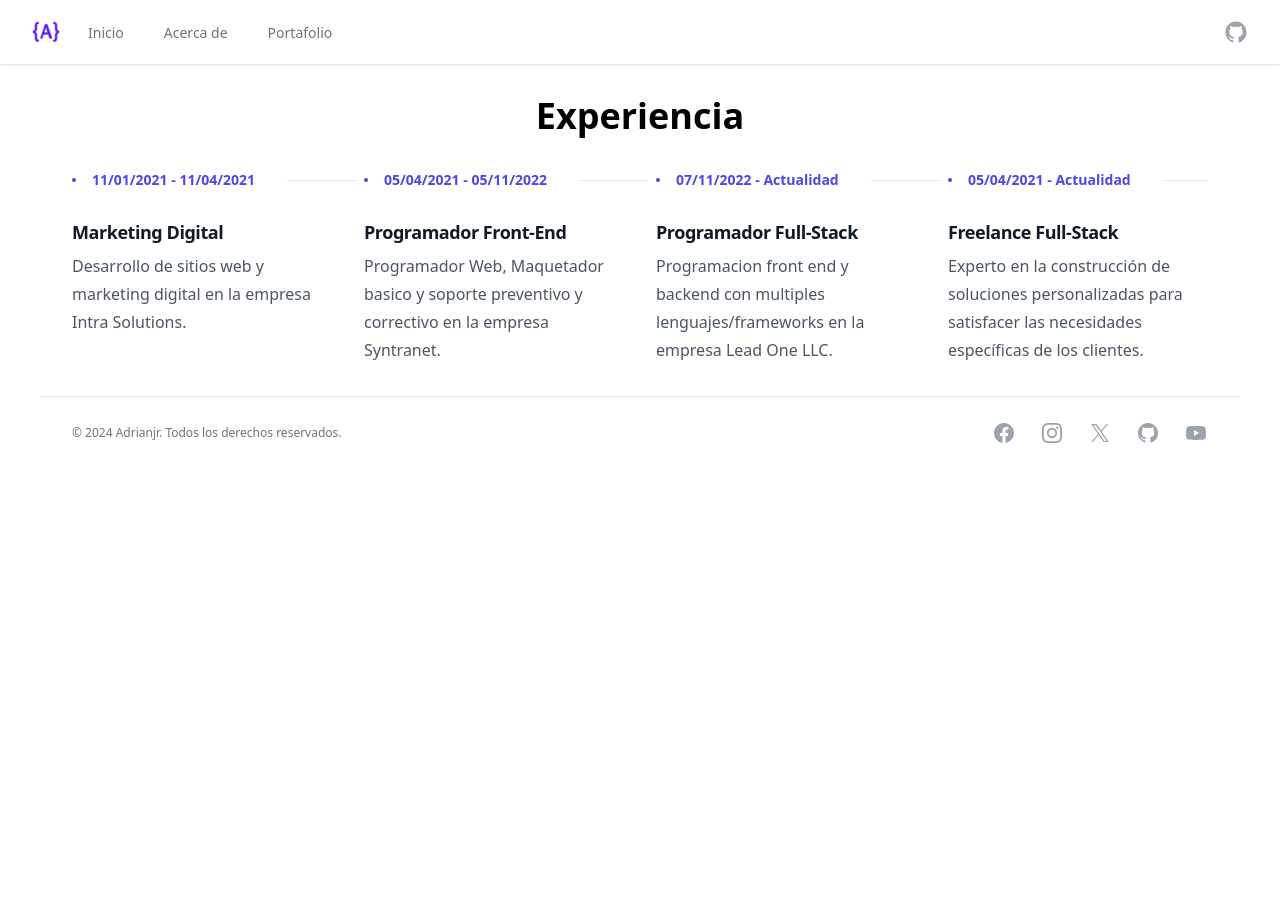
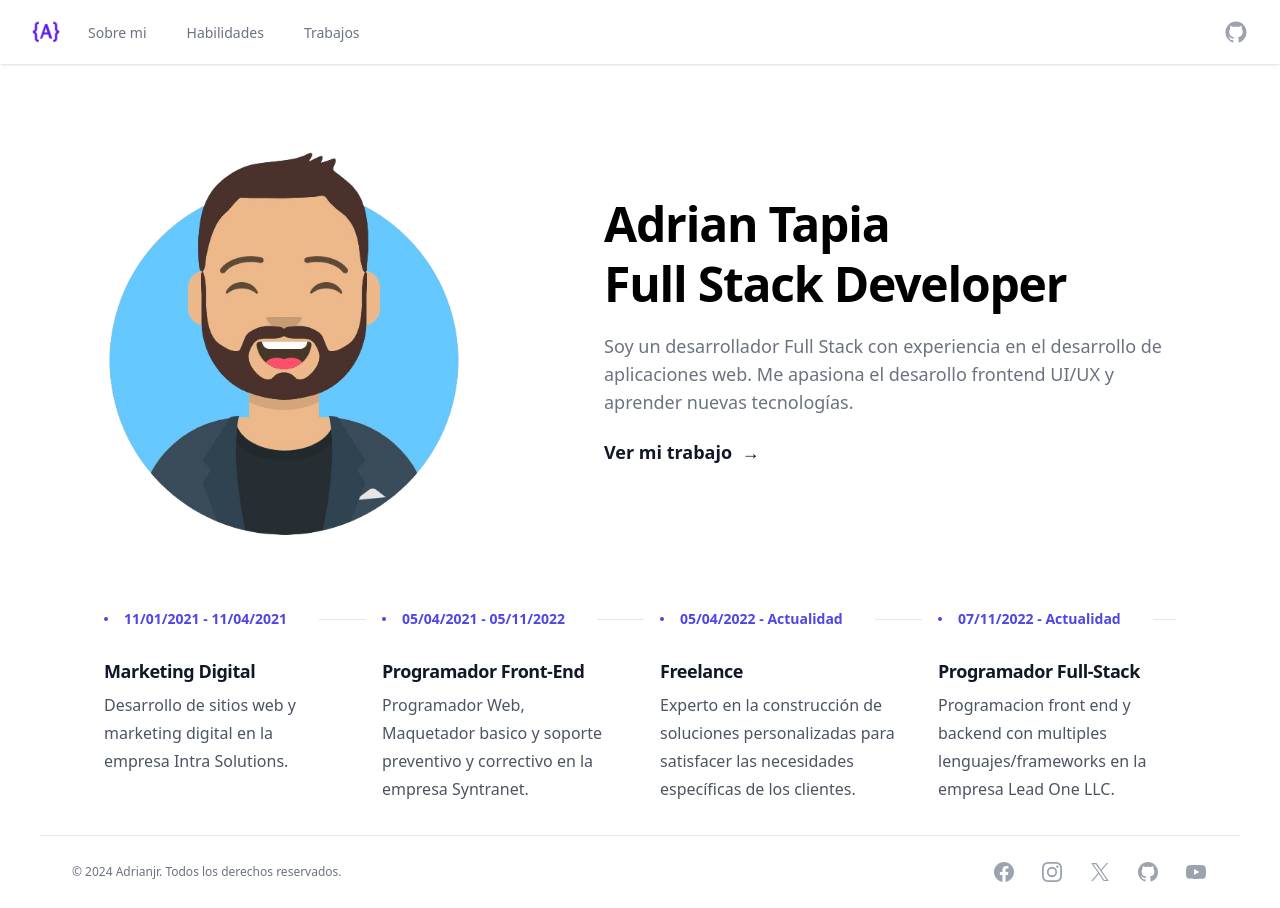
Before and after one commit to Adrian1jr/portfolio, a React (Vite) app: page / in a window 1280 px wide. Before the commit the page ends 800 px from the top, so only its background shows below. Built offline with nearby package versions, Linux system fonts and the light colour scheme.

Commit message:
Updated header section

```diff
--- a/src/App.jsx
+++ b/src/App.jsx
@@ -1,14 +1,13 @@
-import About from "./components/About";
 import Footer from "./components/Footer";
+import Header from "./components/Header";
 import Navbar from "./components/Navbar";
 
 function App() {
   return (
     <>
       <Navbar />
-
       <div className="px-10">
-        <About />
+        <Header />
         <Footer />
       </div>
     </>
--- a/src/assets/barrel.js
+++ b/src/assets/barrel.js
@@ -1 +1,2 @@
 export { default as logo } from "./logo.png";
+export { default as avatar } from "./avatar.png";
--- a/src/components/About.jsx
+++ /dev/null
@@ -1,69 +0,0 @@
-export default function About() {
-  const timeline = [
-    {
-      name: "Marketing Digital",
-      description:
-        "Desarrollo de sitios web y marketing digital en la empresa Intra Solutions.",
-      date: "11/01/2021 - 11/04/2021",
-      dateTime: "2021-04",
-    },
-    {
-      name: "Programador Front-End",
-      description:
-        "Programador Web, Maquetador basico y soporte preventivo y correctivo en la empresa Syntranet.",
-      date: "05/04/2021 - 05/11/2022",
-      dateTime: "2021-11",
-    },
-    {
-      name: "Programador Full-Stack",
-      description:
-        "Programacion front end y backend con multiples lenguajes/frameworks en la empresa Lead One LLC.",
-      date: "07/11/2022 - Actualidad",
-      dateTime: "2022-07",
-    },
-    {
-      name: "Freelance Full-Stack",
-      description:
-        "Experto en la construcción de soluciones personalizadas para satisfacer las necesidades específicas de los clientes. ",
-      date: "05/04/2021 - Actualidad",
-      dateTime: "2022-12",
-    },
-  ];
-
-  return (
-    <div className="mb-8">
-      <h1 className="text-4xl font-bold text-center mt-8 mb-16">Experiencia</h1>
-      <div className="mx-auto -mt-8 max-w-7xl px-6 lg:px-8">
-        <div className="mx-auto grid max-w-2xl grid-cols-1 gap-8 overflow-hidden lg:mx-0 lg:max-w-none lg:grid-cols-4">
-          {timeline.map((item) => (
-            <div key={item.name}>
-              <time
-                dateTime={item.dateTime}
-                className="flex items-center text-sm font-semibold leading-6 text-indigo-600"
-              >
-                <svg
-                  viewBox="0 0 4 4"
-                  className="mr-4 h-1 w-1 flex-none"
-                  aria-hidden="true"
-                >
-                  <circle cx={2} cy={2} r={2} fill="currentColor" />
-                </svg>
-                {item.date}
-                <div
-                  className="absolute -ml-2 h-px w-screen -translate-x-full bg-gray-900/10 sm:-ml-4 lg:static lg:-mr-6 lg:ml-8 lg:w-auto lg:flex-auto lg:translate-x-0"
-                  aria-hidden="true"
-                />
-              </time>
-              <p className="mt-6 text-lg font-semibold leading-8 tracking-tight text-gray-900">
-                {item.name}
-              </p>
-              <p className="mt-1 text-base leading-7 text-gray-600">
-                {item.description}
-              </p>
-            </div>
-          ))}
-        </div>
-      </div>
-    </div>
-  );
-}
--- /dev/null
+++ b/src/components/Header.jsx
@@ -0,0 +1,107 @@
+import { avatar } from "../assets/barrel";
+
+export default function Header() {
+  const timeline = [
+    {
+      name: "Marketing Digital",
+      description:
+        "Desarrollo de sitios web y marketing digital en la empresa Intra Solutions.",
+      date: "11/01/2021 - 11/04/2021",
+      dateTime: "2021-04",
+    },
+    {
+      name: "Programador Front-End",
+      description:
+        "Programador Web, Maquetador basico y soporte preventivo y correctivo en la empresa Syntranet.",
+      date: "05/04/2021 - 05/11/2022",
+      dateTime: "2021-11",
+    },
+    {
+      name: "Freelance",
+      description:
+        "Experto en la construcción de soluciones personalizadas para satisfacer las necesidades específicas de los clientes. ",
+      date: "05/04/2022 - Actualidad",
+      dateTime: "2022-12",
+    },
+    {
+      name: "Programador Full-Stack",
+      description:
+        "Programacion front end y backend con multiples lenguajes/frameworks en la empresa Lead One LLC.",
+      date: "07/11/2022 - Actualidad",
+      dateTime: "2022-07",
+    },
+  ];
+
+  return (
+    <section className="text-gray-600 body-font mx-auto max-w-7xl sm:px-6 lg:px-8">
+      <div className="container mx-auto flex px-5 pt-16 pb-12 md:flex-row flex-col items-center">
+        <div className="lg:max-w-lg lg:w-full md:w-1/2 w-5/6 mb-10 md:mb-0">
+          <img
+            className="h-96 w-full flex-none object-cover lg:h-auto lg:max-w-sm"
+            alt="hero"
+            src={avatar}
+          />
+        </div>
+        <div className="lg:flex-grow md:w-1/2 flex flex-col md:items-start md:text-left items-center text-center">
+          <h2 className="text-3xl font-bold tracking-tight text-black sm:text-5xl">
+            Adrian Tapia
+          </h2>
+
+          <p className="text-3xl font-bold tracking-tight text-black sm:text-5xl mt-3">
+            Full Stack Developer
+          </p>
+
+          <p className="mt-6 text-lg leading-7 text-gray-500">
+            Soy un desarrollador Full Stack con experiencia en el desarrollo de
+            aplicaciones web. Me apasiona el desarollo frontend UI/UX y aprender
+            nuevas tecnologías.
+          </p>
+
+          <div className="mt-6 flex">
+            <a
+              href="#"
+              className="text-lg font-semibold leading-6 text-gray-900"
+            >
+              Ver mi trabajo &nbsp;
+              <span aria-hidden="true">&rarr;</span>
+            </a>
+          </div>
+        </div>
+      </div>
+
+      <div className="mb-8 mt-14">
+        <div className="mx-auto -mt-8 max-w-7xl px-6 lg:px-8">
+          <div className="mx-auto grid max-w-2xl grid-cols-1 gap-10 overflow-hidden lg:mx-0 lg:max-w-none lg:grid-cols-4">
+            {timeline.map((item) => (
+              <div key={item.name}>
+                <time
+                  dateTime={item.dateTime}
+                  className="flex items-center text-sm font-semibold leading-6 text-indigo-600"
+                >
+                  <svg
+                    viewBox="0 0 4 4"
+                    className="mr-4 h-1 w-1 flex-none"
+                    aria-hidden="true"
+                  >
+                    <circle cx={2} cy={2} r={2} fill="currentColor" />
+                  </svg>
+                  {item.date}
+                  <div
+                    className="absolute -ml-2 h-px w-screen -translate-x-full bg-gray-900/10 sm:-ml-4 lg:static lg:-mr-6 lg:ml-8 lg:w-auto lg:flex-auto lg:translate-x-0 sm:hidden lg:flex hidden"
+                    aria-hidden="true"
+                  />
+                </time>
+                <p className="mt-6 text-lg font-semibold leading-8 tracking-tight text-gray-900">
+                  {item.name}
+                </p>
+                <p className="mt-1 text-base leading-7 text-gray-600">
+                  {item.description}
+                </p>
+              </div>
+            ))}
+          </div>
+        </div>
+      </div>
+    </section>
+  );
+}
--- a/src/components/Navbar.jsx
+++ b/src/components/Navbar.jsx
@@ -5,9 +5,9 @@ import { IoLogoGithub } from "react-icons/io";
 
 export default function Navbar() {
   const menuItems = [
-    { id: 1, title: "Inicio", link: "#" },
-    { id: 2, title: "Acerca de", link: "#" },
-    { id: 3, title: "Portafolio", link: "#" },
+    { id: 1, title: "Sobre mi", link: "#" },
+    { id: 2, title: "Habilidades", link: "#" },
+    { id: 3, title: "Trabajos", link: "#" },
   ];
 
   return (
@@ -45,14 +45,6 @@ export default function Navbar() {
                 </div>
               </div>
               <div className="absolute inset-y-0 right-0 flex items-center pr-2 sm:static sm:inset-auto sm:ml-6 sm:pr-0">
-                {/* <button
-                  type="button"
-                  className="relative rounded-full bg-white p-1 text-gray-400 hover:text-gray-500 focus:outline-none focus:ring-2 focus:ring-indigo-500 focus:ring-offset-2"
-                >
-                  <span className="absolute -inset-1.5" />
-                  <span className="sr-only">View notifications</span>
-                  <BellIcon className="h-6 w-6" aria-hidden="true" />
-                </button> */}
                 {/* Github button */}
                 <a href="#" className="text-gray-400 hover:text-gray-500">
                   <IoLogoGithub className="h-6 w-6" />
```
Also changed, not shown: src/assets/avatar.png (added).
